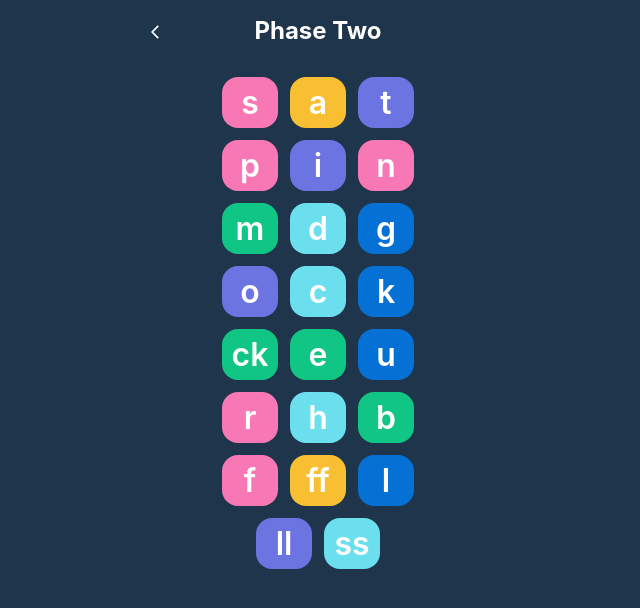
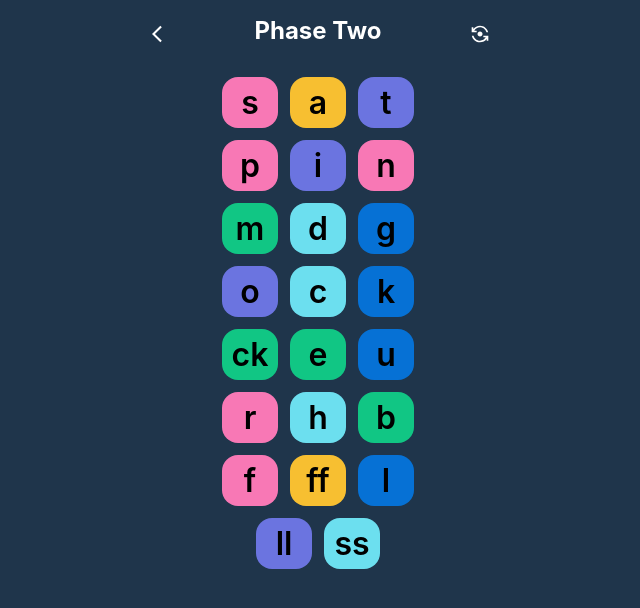
Before and after one commit to hellodeborahuk/buzzphonics, a React (Create React App) app: page /phaseTwo in a window 1280 px wide. Shown: the top 608 px of the page, without its empty margins (322-962 px from the left). Built offline with nearby package versions, Linux system fonts and the light colour scheme.

Commit message:
Toggle between letter and icon closes #5

```diff
--- a/src/App.css
+++ b/src/App.css
@@ -40,6 +40,14 @@ header {
   position: absolute;
   top: 8px;
   left: 0;
+  font-size: 1.25rem;
+}
+
+.toggle {
+  position: absolute;
+  top: 8px;
+  right: 0;
+  font-size: 1.25rem;
 }
 
 .phase-two, .phase-three {
@@ -50,6 +58,7 @@ header {
     padding: 1em;
     display: flex;
     transition: all .2s ease-in-out;
+
 }
 
 .phase-two:hover, .phase-three:hover  {
@@ -94,8 +103,10 @@ header {
 .sound p {
   font-size: 2rem;
   font-weight: 600;
+  color: black;
 }
 
 .sound-icon {
   width: 30px;
+  padding: 6px 0;
 }
--- a/src/components/PhaseTwo.js
+++ b/src/components/PhaseTwo.js
@@ -1,8 +1,9 @@
 import { MdArrowBackIosNew } from "react-icons/md"
+import { MdFlipCameraAndroid } from "react-icons/md"
 import { Link } from "react-router-dom"
+import { useState } from "react"
 
 const PhaseTwo = () => {
-
     const sounds = [
         {
             letter: "s",
@@ -22,7 +23,7 @@ const PhaseTwo = () => {
         {
             letter: "p",
             sound: "/",
-            icon: "pen"
+            icon: "penguin"
         },
         {
             letter: "i",
@@ -121,6 +122,12 @@ const PhaseTwo = () => {
         }
     ]
 
+    const [displayIcons, setdisplayIcons] = useState(false);
+
+    const soundToggle = () => {
+        setdisplayIcons(!displayIcons)
+    }
+
     const alternatingColor = ["var(--pink)", "var(--green)", "var(--yellow)", "var(--blue)", "var(--light-blue)", "var(--purple)"]
     // if backgroundColor =  yellow or lightblue then color is darkblue
 
@@ -129,14 +136,18 @@ const PhaseTwo = () => {
             <header>
                 <Link to="/"><MdArrowBackIosNew className="back-arrow" /></Link>
                 <h1>Phase Two</h1>
+                <MdFlipCameraAndroid onClick={soundToggle} className="toggle" />
             </header>
             <div className="sound-container">
             {
                 sounds.map((sound, index) => {
-                    // get random item from alternatingColor
                     const randomElement = {backgroundColor: alternatingColor[Math.floor(Math.random() * alternatingColor.length)]}
-                    // apply to below as style...
-                    return (<div className="sound" style={randomElement} ><p>{sound.letter}</p></div>);
+
+                    if (displayIcons) {
+                        return (<div className="sound" style={randomElement}><img src= {`../images/${sound.icon}.png`} alt={sound.icon} className="sound-icon"/></div>);
+                    } else {
+                        return (<div className="sound" style={randomElement}><p>{sound.letter}</p></div>);
+                    }
                 })
             }
             </div>
```
Also changed, not shown: public/images/ant.png, public/images/penguin.png (added).
